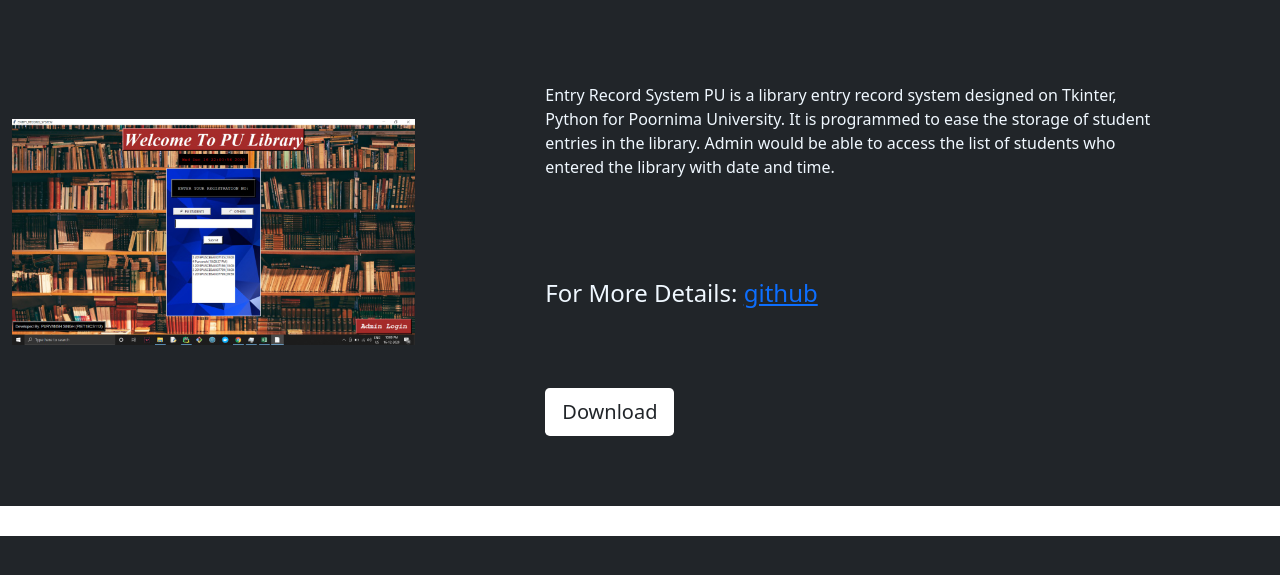
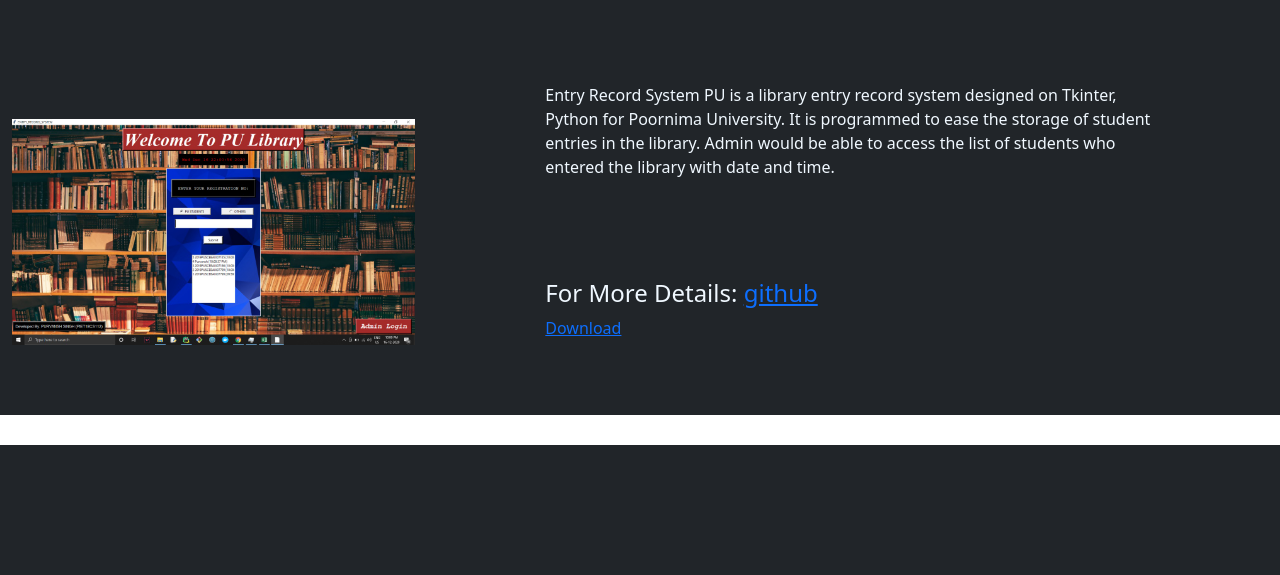
Before and after one commit to Purvanshsingh/Entry_Record_System-PU, a plain HTML site: page index.html in a window 1280 px wide. Shown: the part 97-672 px from the top of the page. Drawn offline with nearby package versions, Linux system fonts and the light colour scheme; a web font is replaced by a local one.

Commit message:
Build Link Update.

```diff
--- a/index.html
+++ b/index.html
@@ -28,7 +28,7 @@
                      Admin would be able to access the list of students who entered the library with date and time.</p>
                     <h4 class="para">For More Details: <a href="https://github.com/Purvanshsingh/Entry_Record_System-PU">github</a></h4>
 
-                    <a href="https://drive.google.com/file/d/1PEolFqbJwDNZ0EAGpsVm6d7wgePOuD62/view?usp=sharing" class="btn btn-lg bg-white butt">Download</a>
+                    <a href="https://drive.google.com/file/d/13Q7oHzAcSxMpOXeO_ox3Zofa1NXimqwe/view?usp=sharing">Download</a>
            </div>
        </div>
 
```
